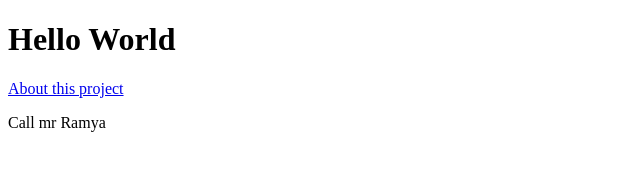
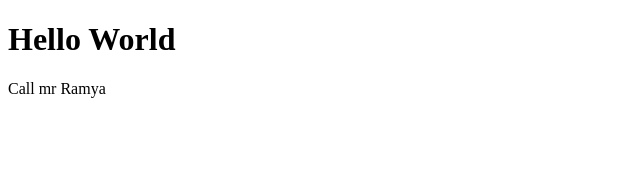
Before and after one commit to ramya-swaminathan-vizio/website, a plain HTML site: page index.html in a window 1280 px wide. Shown: the whole page, without its empty margins (0-640 px from the left). Drawn offline with Linux system fonts and the light colour scheme.

Commit message:
Revert "Add link to about page"
This reverts commit a4fc76d521773d666f84a46076fbb4239524e4e5.

```diff
--- a/index.html
+++ b/index.html
@@ -5,7 +5,6 @@
 </head>
 <body>
 <h1>Hello World</h1>
-<a href="about.html">About this project</a>
 <p>Call mr Ramya</p>
 </body>
 
```
